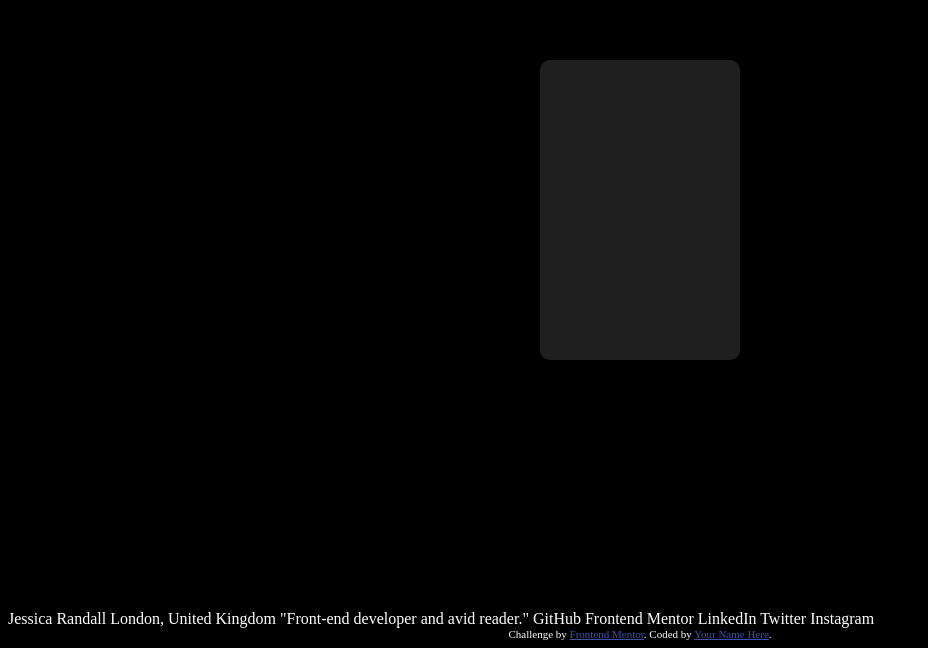
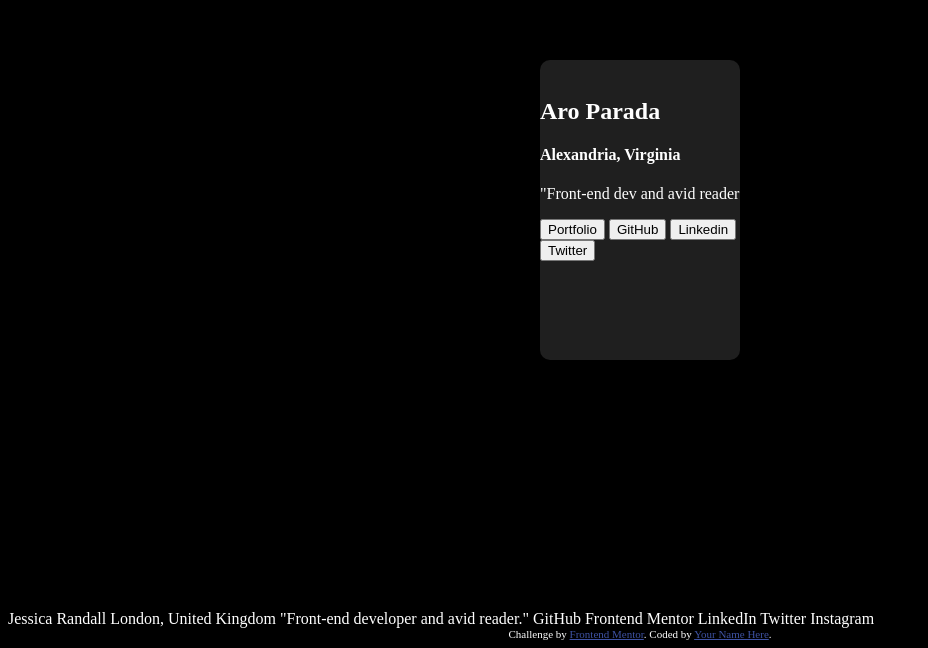
Before and after one commit to AroParada/socialLinksFM, a plain HTML site: page index.html in a window 1280 px wide. Shown: the part 198-846 px from the top of the page, without its empty margins (0-928 px from the left). Drawn offline with Linux system fonts and the light colour scheme.

Commit message:
added card content

```diff
--- a/index.html
+++ b/index.html
@@ -21,7 +21,14 @@
 
     <div class="container">
       <div class="card">
-
+        <img />
+        <h2>Aro Parada</h2>
+        <h4>Alexandria, Virginia</h4>
+        <p>"Front-end dev and avid reader</p>
+        <button>Portfolio</button>
+        <button>GitHub</button>
+        <button>Linkedin</button>
+        <button>Twitter</button>
       </div>
     </div>
     Jessica Randall London, United Kingdom "Front-end developer and avid
```
